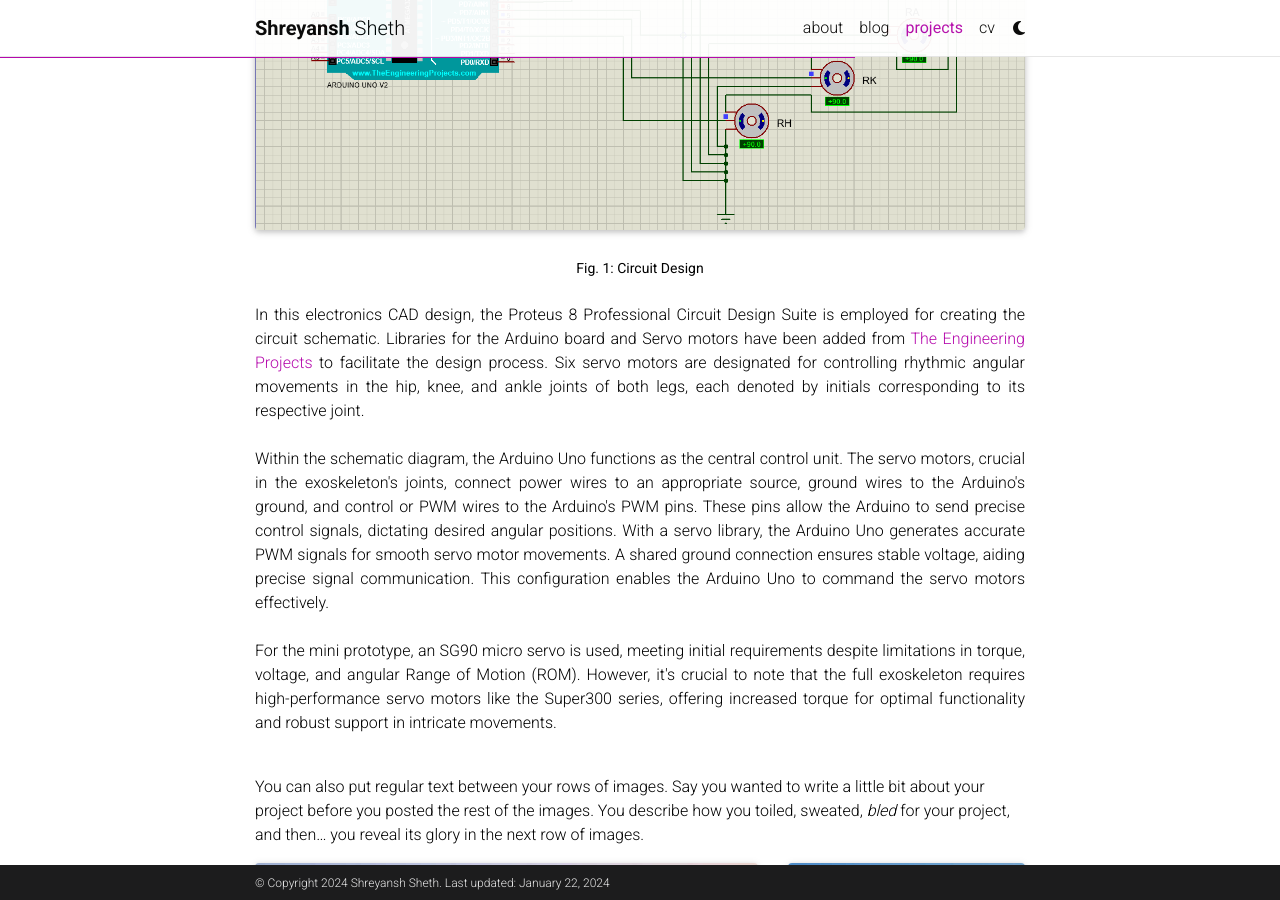
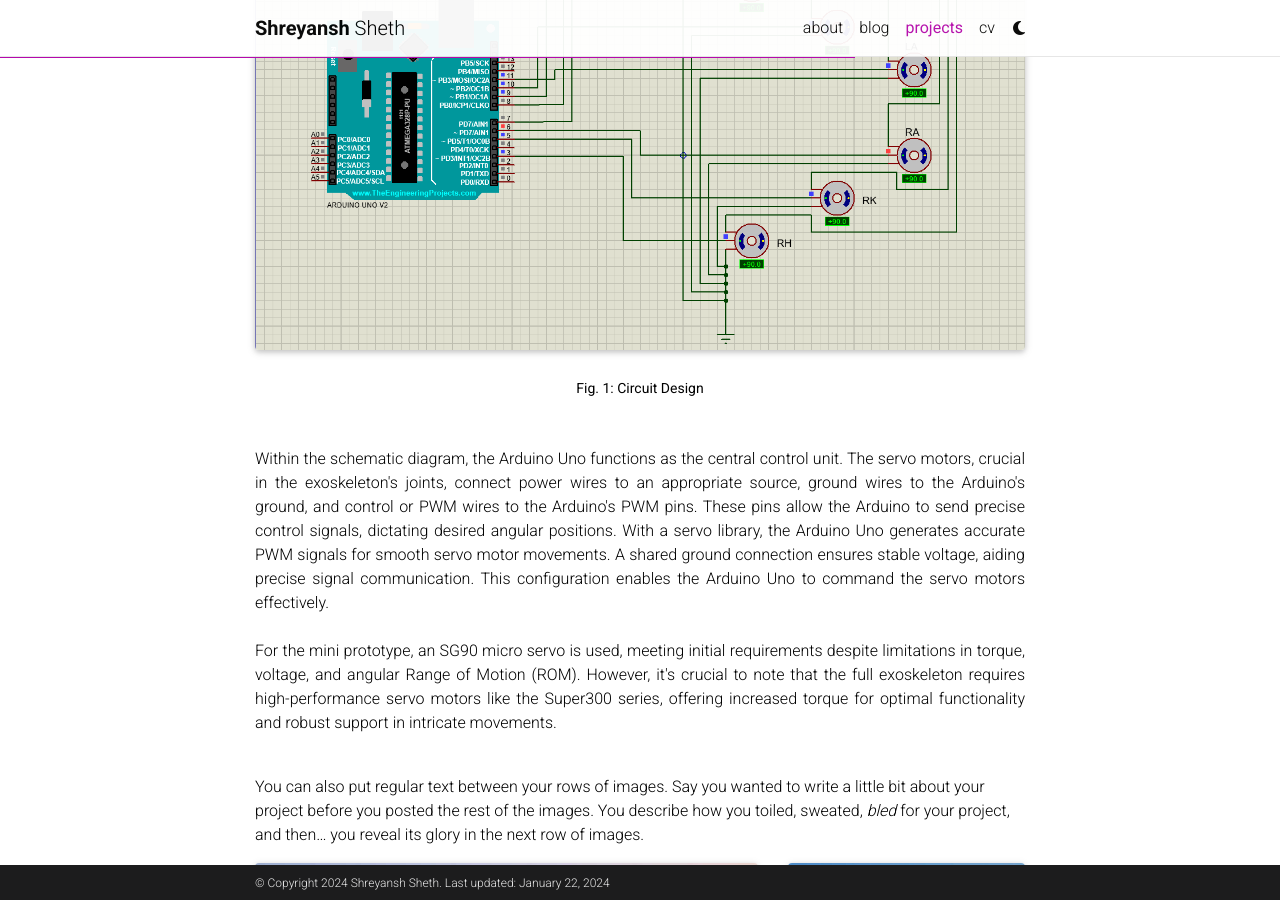
Before and after one commit to Shreyansh-5/Shreyansh-5.github.io, a Jekyll site: the page built from _projects/1_project.md, in a window 1280 px wide and 900 px high, scrolled down 1505 px. Built offline with Jekyll 4.4.1, drawn with Linux system fonts in a browser that asks for light colours; full-size pictures stand in for the smaller copies a plugin makes; comment, search, counter and statistics services are not loaded; a style sheet for code colours, icons or effects is not loaded.

Commit message:
Update 1_project.md

```diff
--- a/_projects/1_project.md
+++ b/_projects/1_project.md
@@ -38,18 +38,16 @@
 
 
 **Circuit Design** <br>
-
-<div class="row">
-    <div class="col-sm mt-3 mt-md-0">
-        {% include figure.html path="assets/img/Project1/Proteus-Circuit-Diagram.png" title="example image" class="img-fluid rounded z-depth-1" %}
-    </div>
-</div>
-<div class="caption">
-    <b> Fig. 1: Circuit Design </b>
-</div>
-
 <div style="text-align: justify">In this electronics CAD design, the Proteus 8 Professional Circuit Design Suite is employed for creating the circuit schematic. Libraries for the Arduino board and Servo motors have been added from <a href='https://www.theengineeringprojects.com/'>The Engineering Projects</a> to facilitate the design process. Six servo motors are designated for controlling rhythmic angular movements in the hip, knee, and ankle joints of both legs, each denoted by initials corresponding to its respective joint.
 <br>
+    <div class="row">
+        <div class="col-sm mt-3 mt-md-0">
+            {% include figure.html path="assets/img/Project1/Proteus-Circuit-Diagram.png" title="example image" class="img-fluid rounded z-depth-1" %}
+        </div>
+    </div>
+    <div class="caption">
+        <b> Fig. 1: Circuit Design </b>
+    </div>
 <br>
 Within the schematic diagram, the Arduino Uno functions as the central control unit. The servo motors, crucial in the exoskeleton's joints, connect power wires to an appropriate source, ground wires to the Arduino's ground, and control or PWM wires to the Arduino's PWM pins. These pins allow the Arduino to send precise control signals, dictating desired angular positions. With a servo library, the Arduino Uno generates accurate PWM signals for smooth servo motor movements. A shared ground connection ensures stable voltage, aiding precise signal communication. This configuration enables the Arduino Uno to command the servo motors effectively.
 <br>
```
